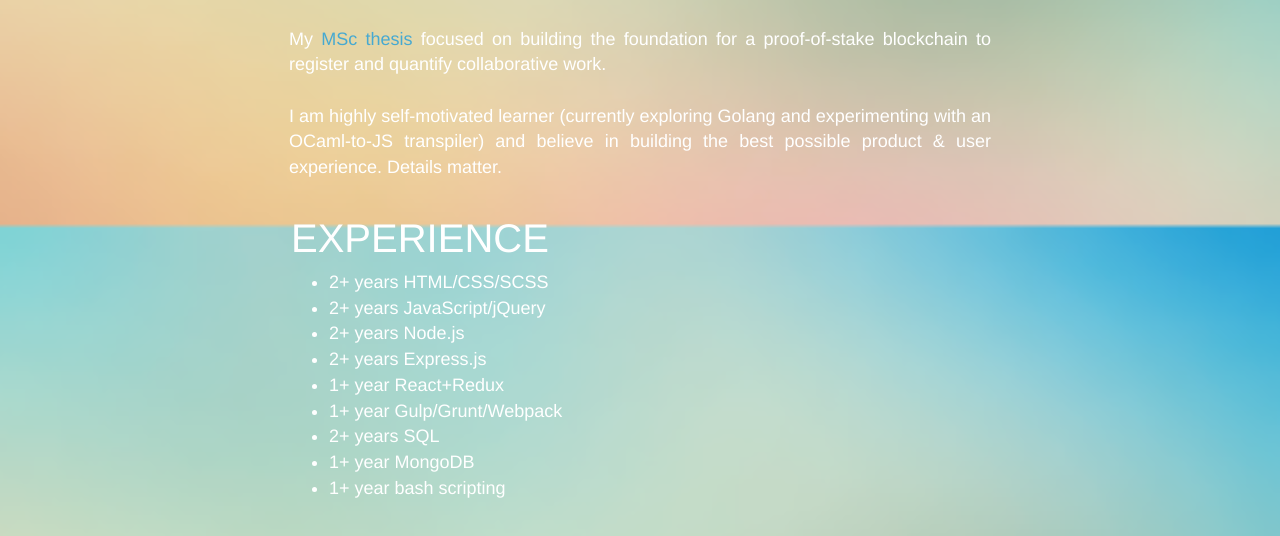
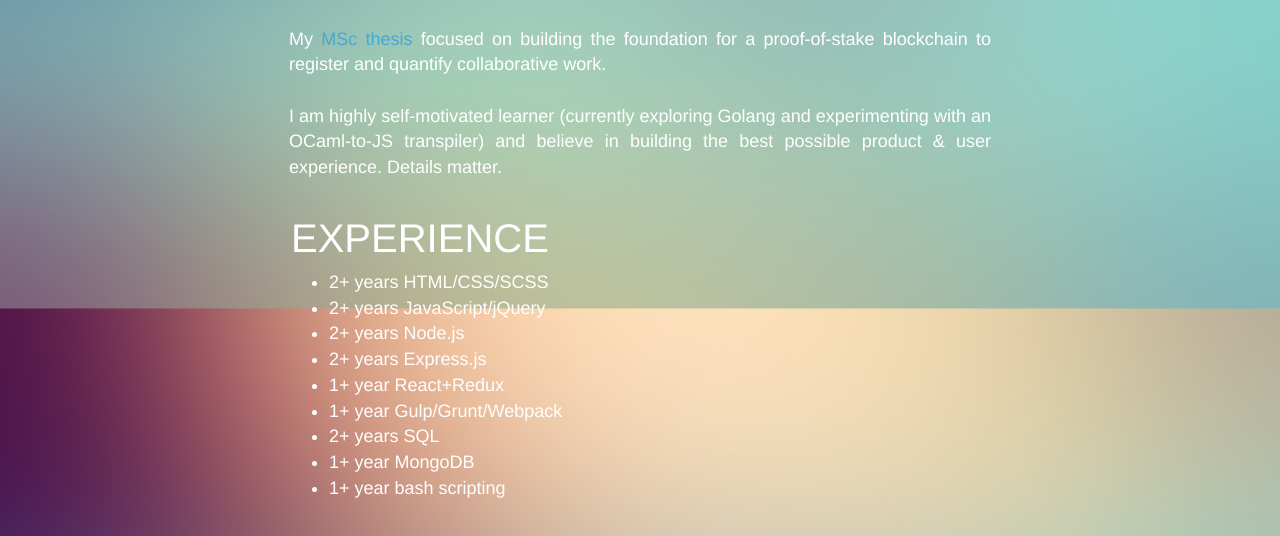
Before and after one commit to bkrem/bkrem.github.io, a plain HTML site: page index.html in a window 1280 px wide. Shown: the part 574-1110 px from the top of the page. Drawn offline with nearby package versions, Linux system fonts and the light colour scheme.

Commit message:
Adds different background

```diff
--- a/main.css
+++ b/main.css
@@ -79,7 +79,7 @@
 }
 
 html {
-	background: #badbc9 url(bg.png) no-repeat center center fixed;
+	background: #badbc9 url(bg.jpg) no-repeat center center fixed;
 	background-size: cover;
 }
 
```
Also changed, not shown: bg.jpg (added), bg.png (deleted).
